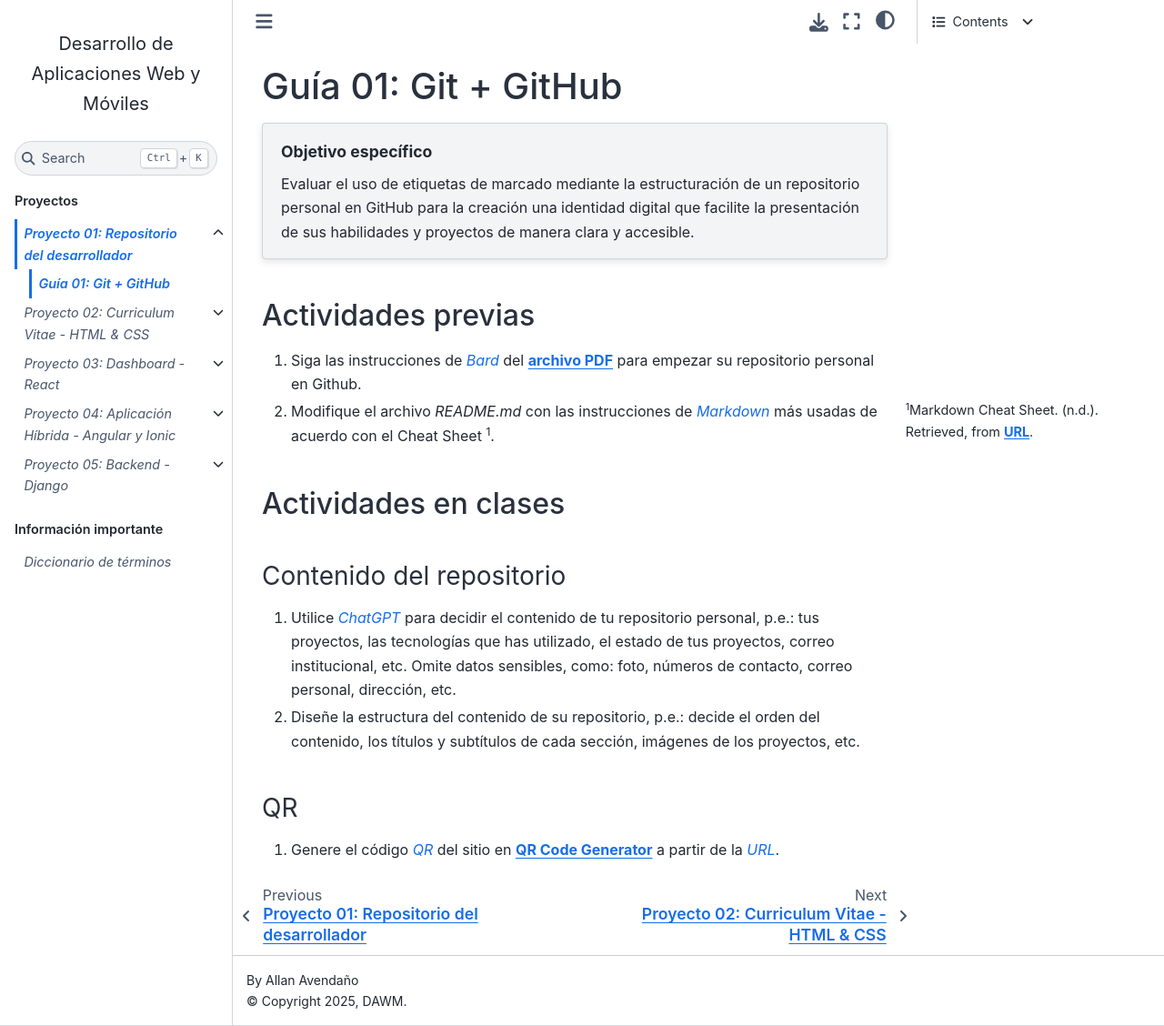
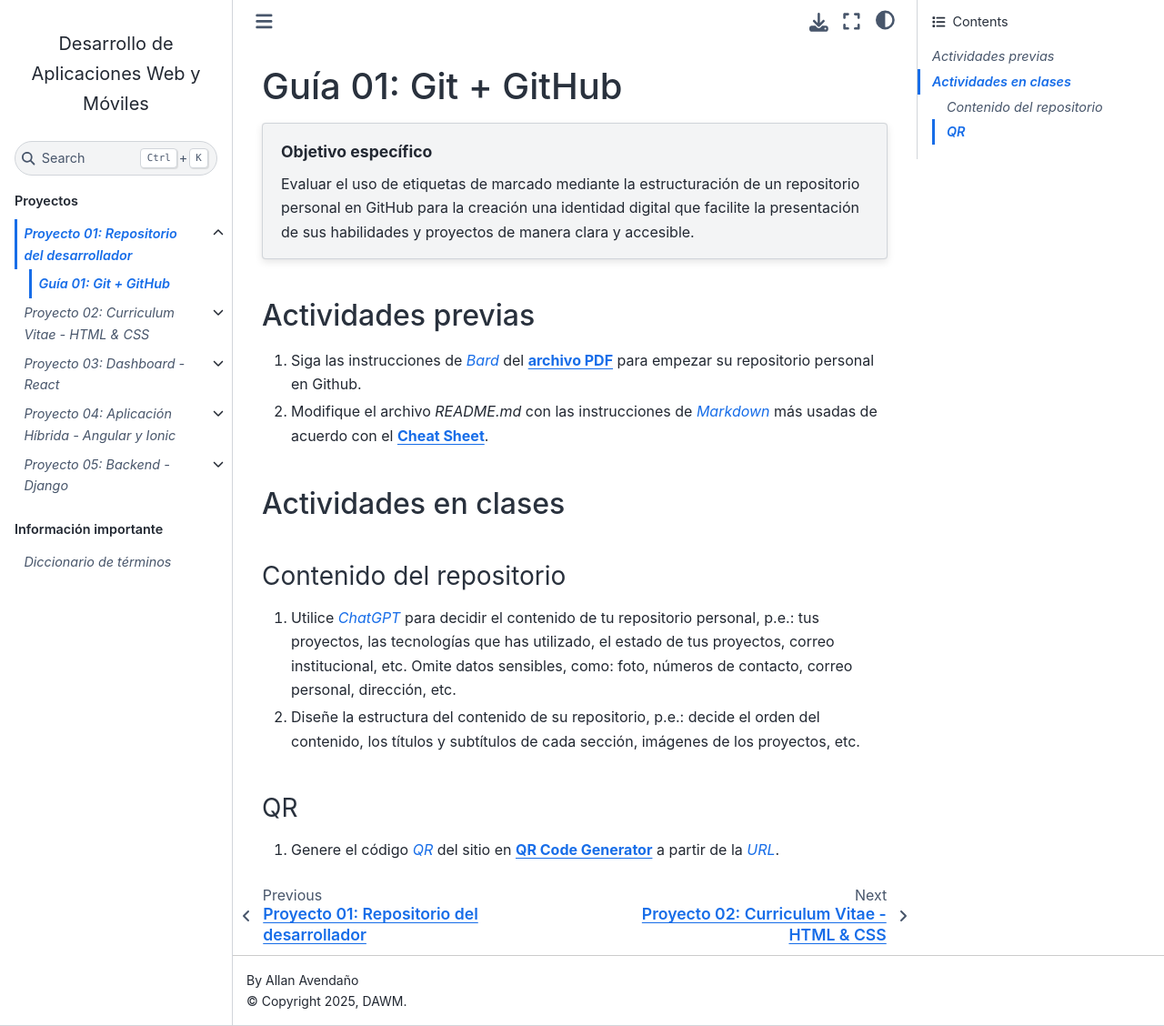
Before and after one commit to DAWMFIEC/DAWM-AI, a Sphinx documentation site: the page built from docs/source/guias/guia01.rst, in a window 1280 px wide and 1128 px high. Shown: the whole window at 91% size. Built offline with Sphinx 7.4.7 and the Sphinx Book theme 1.1.4, drawn with Linux system fonts in a browser that asks for light colours; pages that are not in the unit, such as notebooks, are missing from menus; some of the changed lines change nothing that is shown.

Commit message:
local ref

```diff
--- a/docs/source/guias/guia01.rst
+++ b/docs/source/guias/guia01.rst
@@ -16,7 +16,7 @@ Actividades previas
 =====================
 
 1. Siga las instrucciones de :term:`Bard` del `archivo PDF <https://dawmfiec.github.io/DAWM/guias/2024/bard/guia01-bard01.pdf>`_ para empezar su repositorio personal en Github.
-2. Modifique el archivo *README.md* con las instrucciones de :term:`Markdown` más usadas de acuerdo con el Cheat Sheet [#mdcheatsheet]_.
+2. Modifique el archivo *README.md* con las instrucciones de :term:`Markdown` más usadas de acuerdo con el `Cheat Sheet <https://www.markdownguide.org/cheat-sheet/>`_.
 
 Actividades en clases
 =====================
@@ -31,6 +31,3 @@ QR
 --
 
 1. Genere el código :term:`QR` del sitio en `QR Code Generator <https://br.qr-code-generator.com/>`_ a partir de la :term:`URL`.
-
-
-.. [#mdcheatsheet] Markdown Cheat Sheet. (n.d.). Retrieved, from `URL <https://www.markdownguide.org/cheat-sheet/>`_.
```
